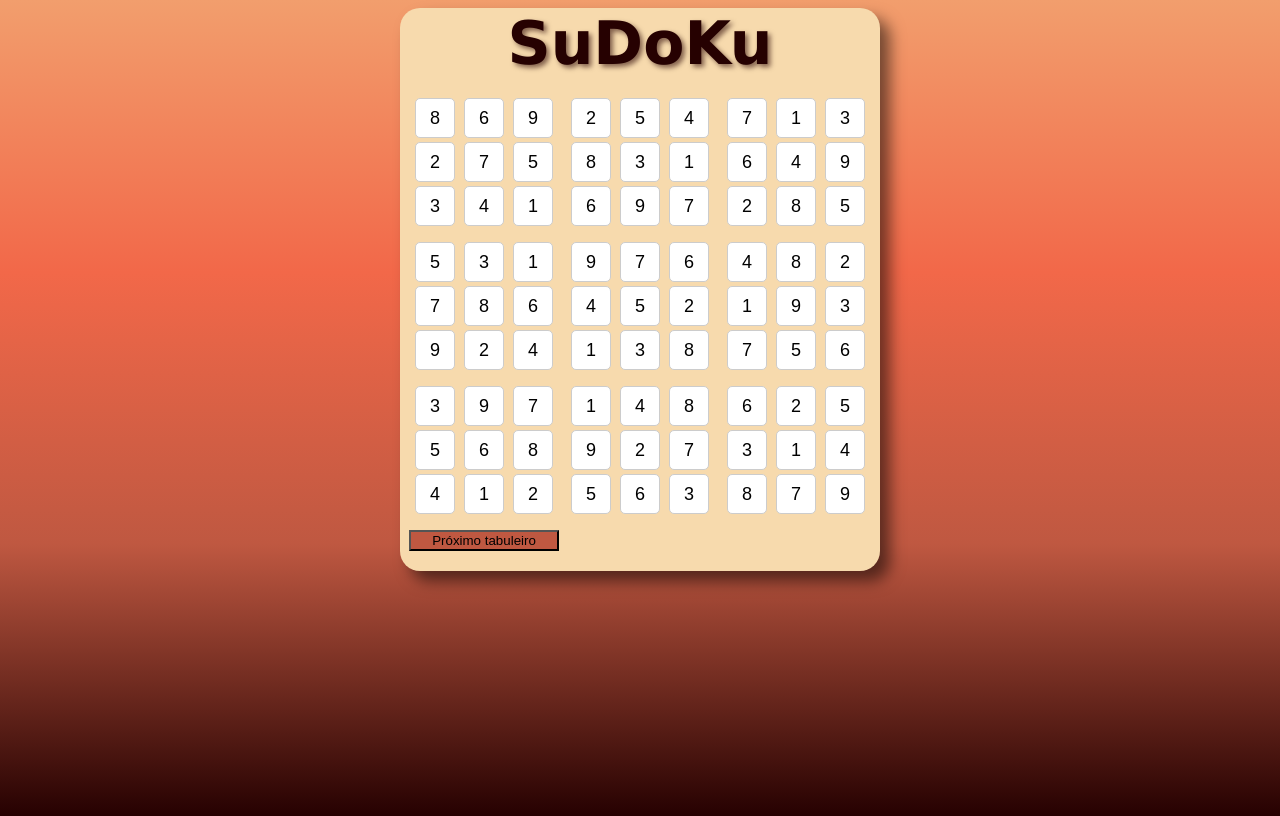
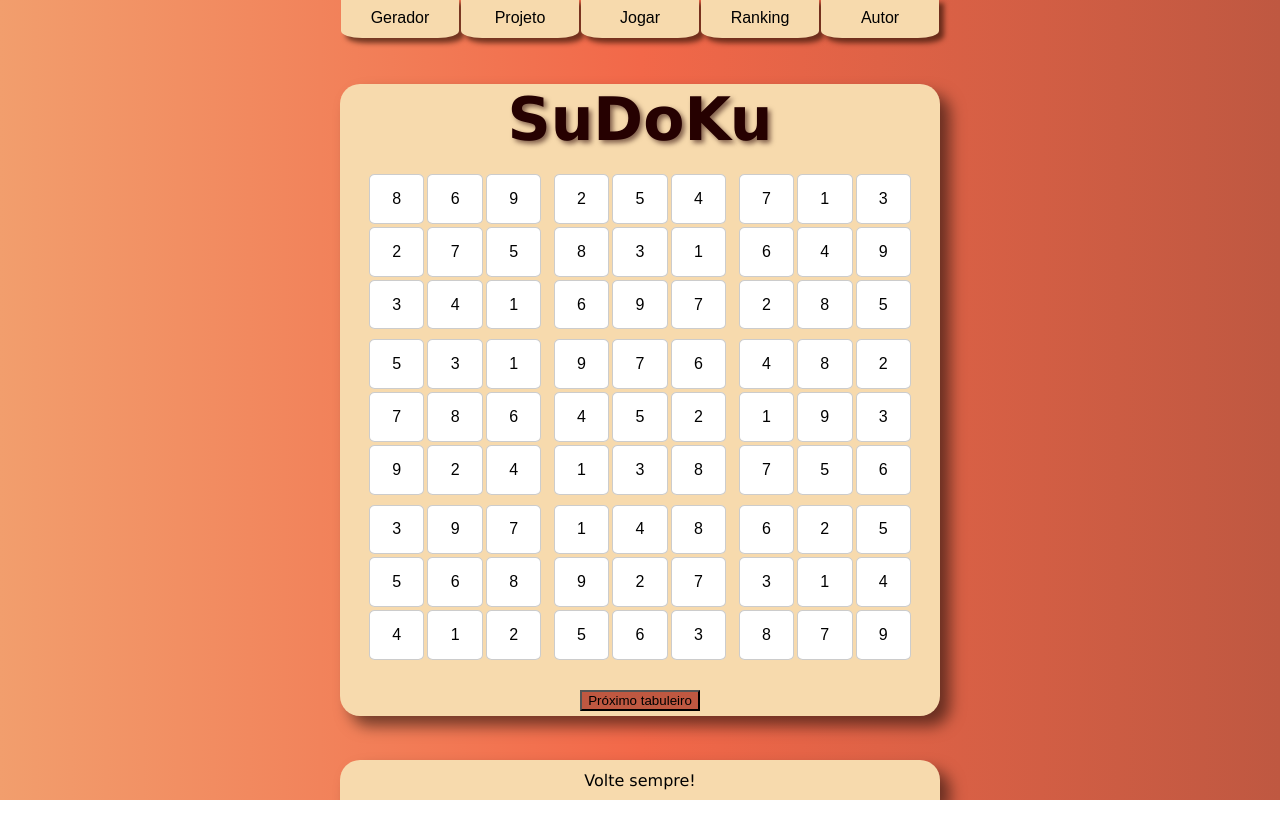
Before and after one commit to ti0aly/gosudoku, a plain HTML site: page templates/index.html in a window 1280 px wide. Drawn offline with Linux system fonts and the light colour scheme.

Commit message:
trabalhando no layout

```diff
--- a/templates/index.html
+++ b/templates/index.html
@@ -8,8 +8,18 @@
 
 </head>
 <body>
+    <header>
+        <div class="menu">
+            <input type="button" value="Gerador" class="btmenu" >
+            <input type="button" value="Projeto" class="btmenu">
+            <input type="button" value="Jogar" class="btmenu">
+            <input type="button" value="Ranking" class="btmenu">
+            <input type="button" value="Autor" class="btmenu" onclick="autor()">
+        </div>
+    </header>
 
-    <main>
+
+    <main id="conteudoPagina">
         <h1>SuDoKu</h1>
 
         <div class="grid-of-grid-container">
@@ -112,9 +122,19 @@
             <div class="grid-item"><input type="text" maxlength="1" id="80"></div>
             <div class="grid-item"><input type="text" maxlength="1" id="81"></div>
         </div>
-        <button class="atualiza" id="atualizaTabuleiro">Próximo tabuleiro</button>
+
     </div>
+    <button class="atualiza" id="atualizaTabuleiro">Próximo tabuleiro</button>
     </main>
+    <footer>
+        <div class="rodape">
+            <p>Volte sempre!</p>
+
+        </div>
+    </footer>
+
+
+
     <script src="script.js"></script>
 </body>
 </html>
--- a/templates/script.js
+++ b/templates/script.js
@@ -20,3 +20,8 @@ function preencheCampo(tabuleiro) {
         }
     }
 }
+
+function autor() {
+    var div = document.getElementById("conteudoPagina");
+    div.innerHTML = "<h1>Alysson</h1> <p>Este projeto começou Lorem ipsum dolor sit amet consectetur adipisicing elit. Quae, repudiandae unde nemo aut ex beatae optio nisi nulla id quisquam ducimus dolore mollitia cum, eum consequatur modi obcaecati, cumque exercitationem?</p><p>Lorem ipsum dolor sit amet consectetur adipisicing elit. Nesciunt maiores temporibus excepturi! Reiciendis molestias nisi nulla officia corrupti deleniti fuga quisquam. Velit dolores repudiandae aspernatur fuga? Fugit porro magni sed.</p>";
+}
--- a/templates/style.css
+++ b/templates/style.css
@@ -17,43 +17,109 @@ h1 {
 body {
     font-family: Verdana, Geneva, Tahoma, sans-serif;
     text-align: center;
-    background: linear-gradient(to bottom, #F29E6D, #F26849, #BF5841, #260101);
+    background: linear-gradient(to right, #F29E6D, #F26849, #BF5841);
     height: 100vh; /* Garantir que o fundo cubra toda a altura da tela */
+    margin-top: 0px;
+    margin-bottom: 0px;
+    display: flex;
+    flex-direction: column;
 }
+
 main {
-    width: 480px;
+    max-width: 600px;
+    min-width: 300px;
+    width: 100%;
     background-color: #f7daad;
     border-radius: 20px;
     margin: auto;
     box-shadow: 10px 10px 15px rgba(0, 0, 0, 0.527);
-
+    padding-bottom: 5px;
 }
 
 .grid-of-grid-container {
     display: grid;
-    grid-template-columns: repeat(3, 150px);
-    gap: 6px;
+    grid-template-columns: repeat(3, 33%);
     justify-content: center;
     padding: 20px;
 
 }
 .grid-container {
     display: grid;
-    grid-template-columns: repeat(3, 45px);
-    gap: 4px;
+    grid-template-columns: repeat(3, 30%);
+    gap: 3px;
     justify-content: center;
     margin-bottom: 10px;
 }
 .grid-item input {
-    width: 40px;
-    height: 40px;
+    width: 100%;
+    height: 100%;
     text-align: center;
-    font-size: 18px;
+    font-size: 100%;
     border: 1px solid #ccc;
-    border-radius: 5px;
+    border-radius: 10%;
     box-sizing: border-box;
+    margin-bottom: 50%;
+    gap: 10px;
+}
+
+.grid-item input:hover {
+    border: 1px solid #494949;
 }
 
 .atualiza {
     background-color: #BF5841;
+    margin: auto;
+    align-self: center;
 }
+
+.menu {
+    display: flex;
+    justify-content: space-around;
+    align-items: center;
+    max-width: 600px;
+    min-width: 300px;
+    width: 100%;
+    margin: auto;
+    margin-bottom: 10px;
+    height: 40px;
+
+}
+
+.btmenu {
+    width: 100%;
+    height: 100%;
+    margin-left: 1px;
+    margin-right: 1px;
+    margin-bottom: 5px;
+    font-size: 100%;
+    background-color: #f7daad;
+    border-bottom-left-radius: 18%;
+    border-bottom-right-radius: 18%;
+    border-style: none;
+    box-shadow: 5px 5px 5px rgba(43, 16, 5, 0.644);
+}
+
+.btmenu:hover {
+    font-size: 107%;
+    margin-bottom: 0px;
+    box-shadow: 7px 7px 7px rgba(43, 16, 5, 0.644);
+}
+
+.rodape {
+    max-width: 600px;
+    min-width: 300px;
+    width: 100%;
+    margin: auto;
+    margin-top: 10px;
+    display: flex;
+    height: 40px;
+    background-color: #f7daad;
+    border-top-left-radius: 20px;
+    border-top-right-radius: 20px;
+    box-shadow: 10px 10px 15px rgba(0, 0, 0, 0.527);
+
+}
+
+p {
+    margin:auto;
+}
```
Also changed, not shown: 1 other file.
